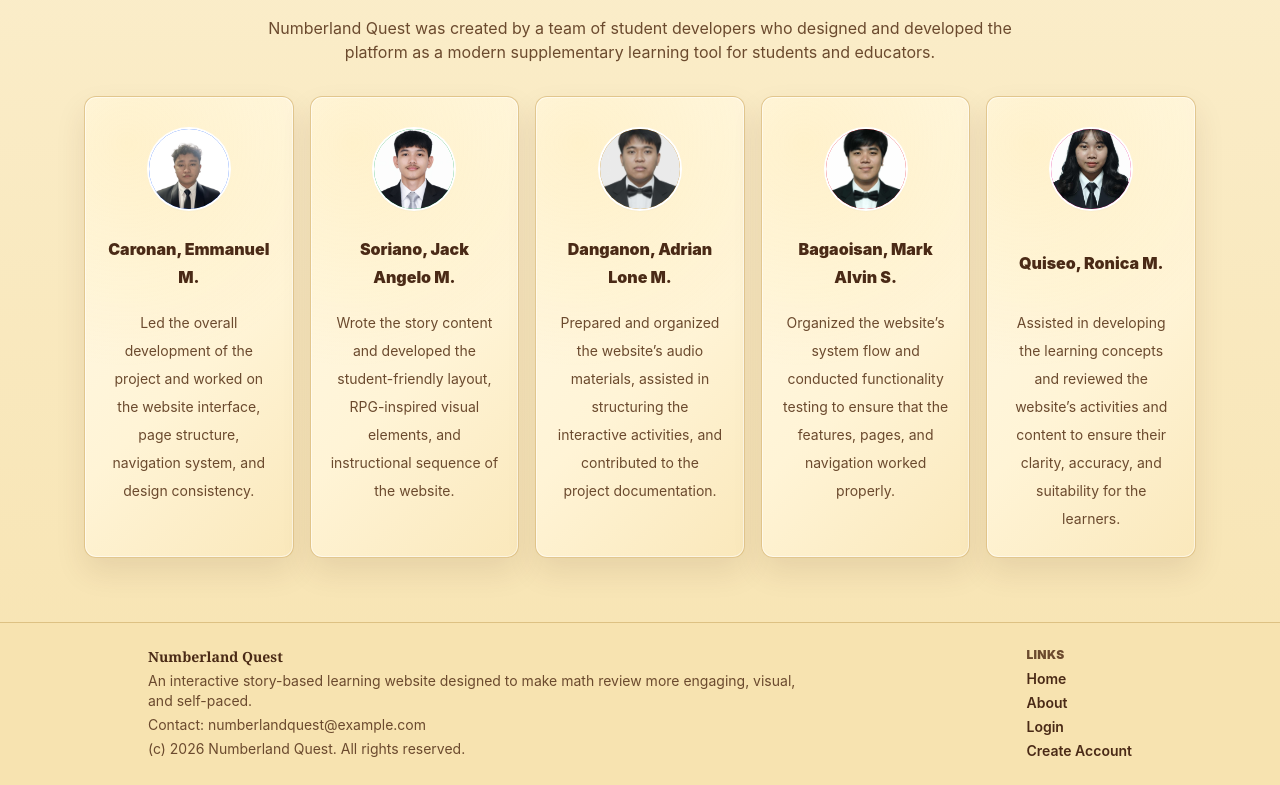
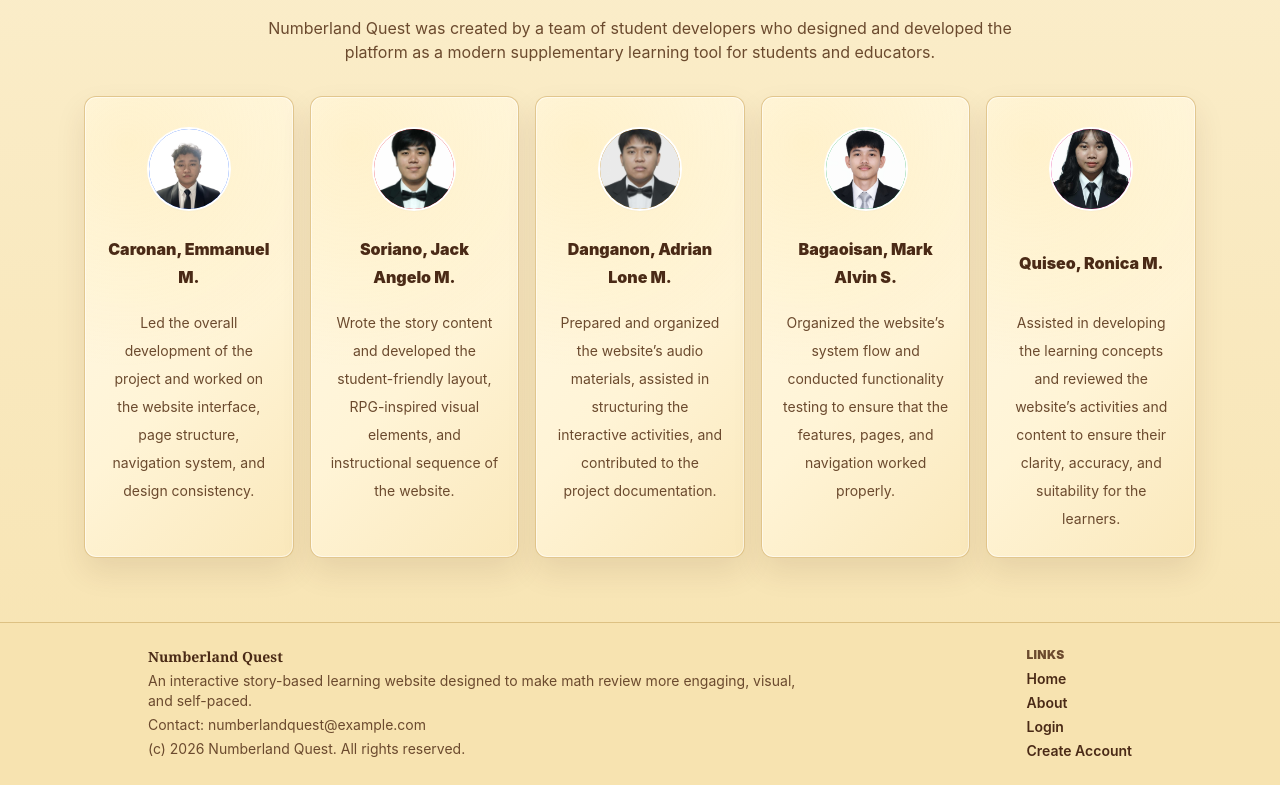
Before and after one commit to eydi-ca/story-learning-platform, a React (Vite) app: page / in a window 1280 px wide. Shown: the part 2543-3328 px from the top of the page. Built offline with nearby package versions, Linux system fonts and the light colour scheme; no server answers.

Commit message:
Update landing team image mapping

```diff
--- a/src/pages/LandingPage.jsx
+++ b/src/pages/LandingPage.jsx
@@ -16,10 +16,10 @@ const featureIcons = {
 
 const teamAvatarByMemberName = {
   'Caronan, Emmanuel M.': 'emman',
-  'Bagaoisan, Mark Alvin S.': 'jack',
+  'Soriano, Jack Angelo M.': 'jack',
   'Danganon, Adrian Lone M.': 'adrian',
   'Quiseo, Ronica M.': 'ronica',
-  'Soriano, Jack Angelo M.': 'mark',
+  'Bagaoisan, Mark Alvin S.': 'mark',
 }
 
 function LandingPage() {
```
